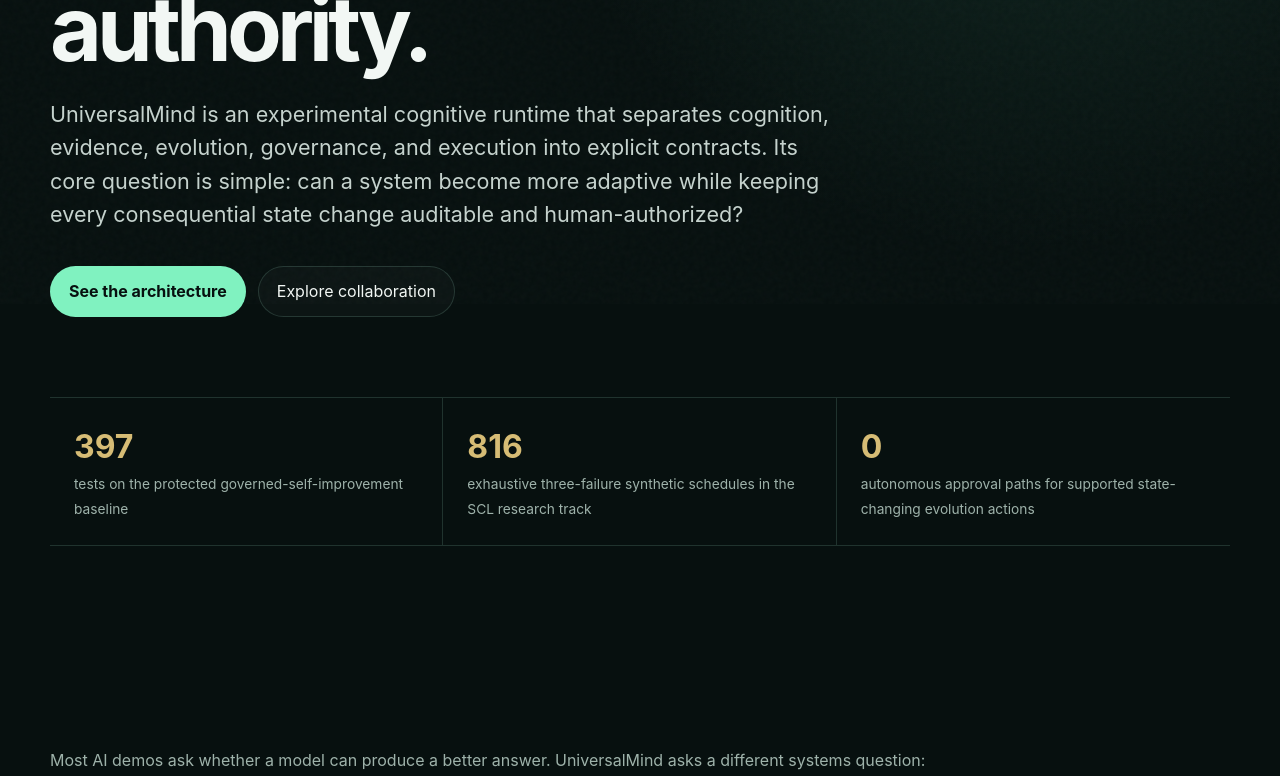
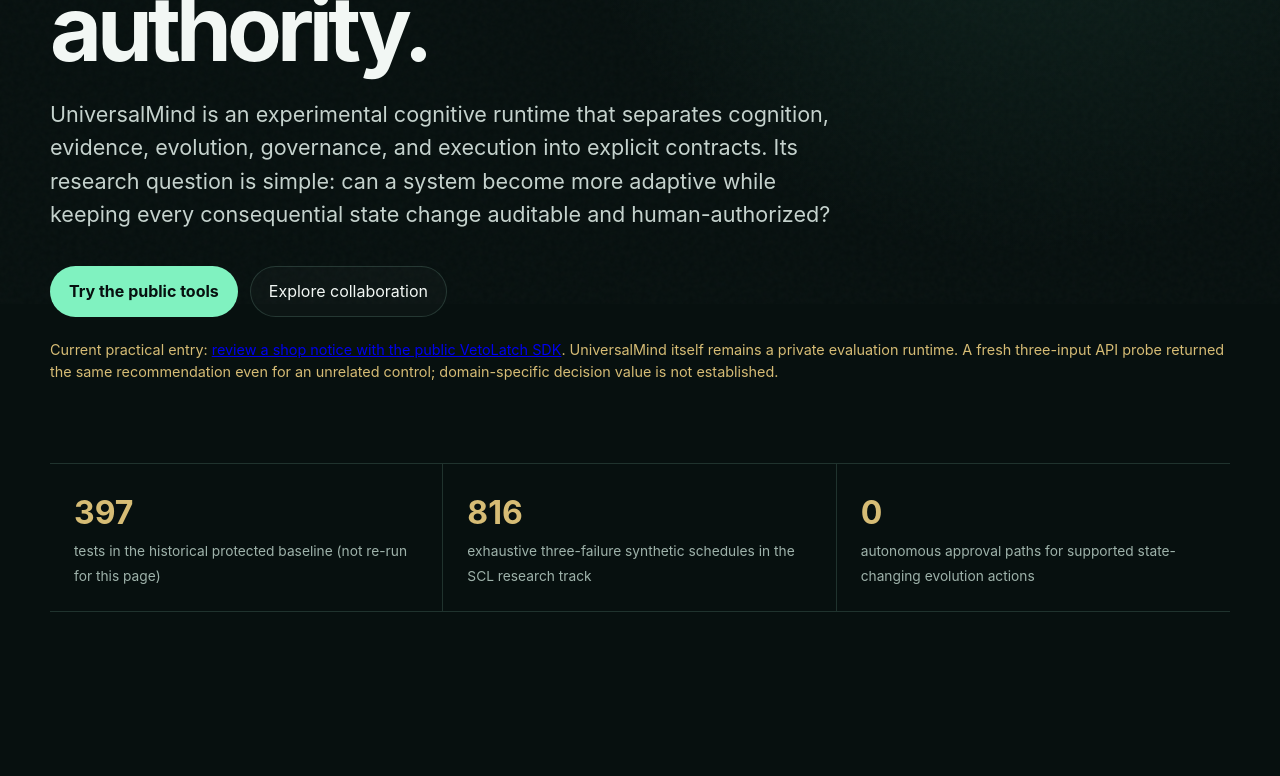
Before and after one commit to ImanCognitiveArch/universalmind-showcase, a plain HTML site: page index.html in a window 1280 px wide. Shown: the part 496-1272 px from the top of the page. Drawn offline with Linux system fonts and the light colour scheme.

Commit message:
Publish scoped portfolio workflow and evaluation evidence

```diff
--- a/index.html
+++ b/index.html
@@ -12,7 +12,7 @@
   <header class="nav shell">
     <a class="brand" href="#top">UNIVERSALMIND</a>
     <nav>
-      <a href="#architecture">Architecture</a>
+      <a href="portfolio.html">Public tools</a><a href="everyday.html">Everyday example</a><a href="#architecture">Architecture</a>
       <a href="#evidence">Evidence</a>
       <a href="#collaboration">Collaborate</a>
     </nav>
@@ -25,15 +25,15 @@
       <p class="lede">
         UniversalMind is an experimental cognitive runtime that separates cognition,
         evidence, evolution, governance, and execution into explicit contracts.
-        Its core question is simple: can a system become more adaptive while keeping
+        Its research question is simple: can a system become more adaptive while keeping
         every consequential state change auditable and human-authorized?
       </p>
       <div class="actions">
-        <a class="button primary" href="#architecture">See the architecture</a>
+        <a class="button primary" href="portfolio.html">Try the public tools</a>
         <a class="button" href="#collaboration">Explore collaboration</a>
       </div>
-      <div class="proof-strip">
-        <div><strong>397</strong><span>tests on the protected governed-self-improvement baseline</span></div>
+      <p class="boundary">Current practical entry: <a href="everyday.html">review a shop notice with the public VetoLatch SDK</a>. UniversalMind itself remains a private evaluation runtime. A fresh three-input API probe returned the same recommendation even for an unrelated control; domain-specific decision value is not established.</p><div class="proof-strip">
+        <div><strong>397</strong><span>tests in the historical protected baseline (not re-run for this page)</span></div>
         <div><strong>816</strong><span>exhaustive three-failure synthetic schedules in the SCL research track</span></div>
         <div><strong>0</strong><span>autonomous approval paths for supported state-changing evolution actions</span></div>
       </div>
@@ -117,7 +117,7 @@
 
       <div class="negative-result">
         <div>
-          <span class="kicker">PRE-REGISTERED NEGATIVE RESULT</span>
+          <span class="kicker">PRE-SPECIFIED NEGATIVE RESULT</span>
           <h3>Simple TTL and linear decay did not solve stale-memory harm.</h3>
         </div>
         <p>
```
